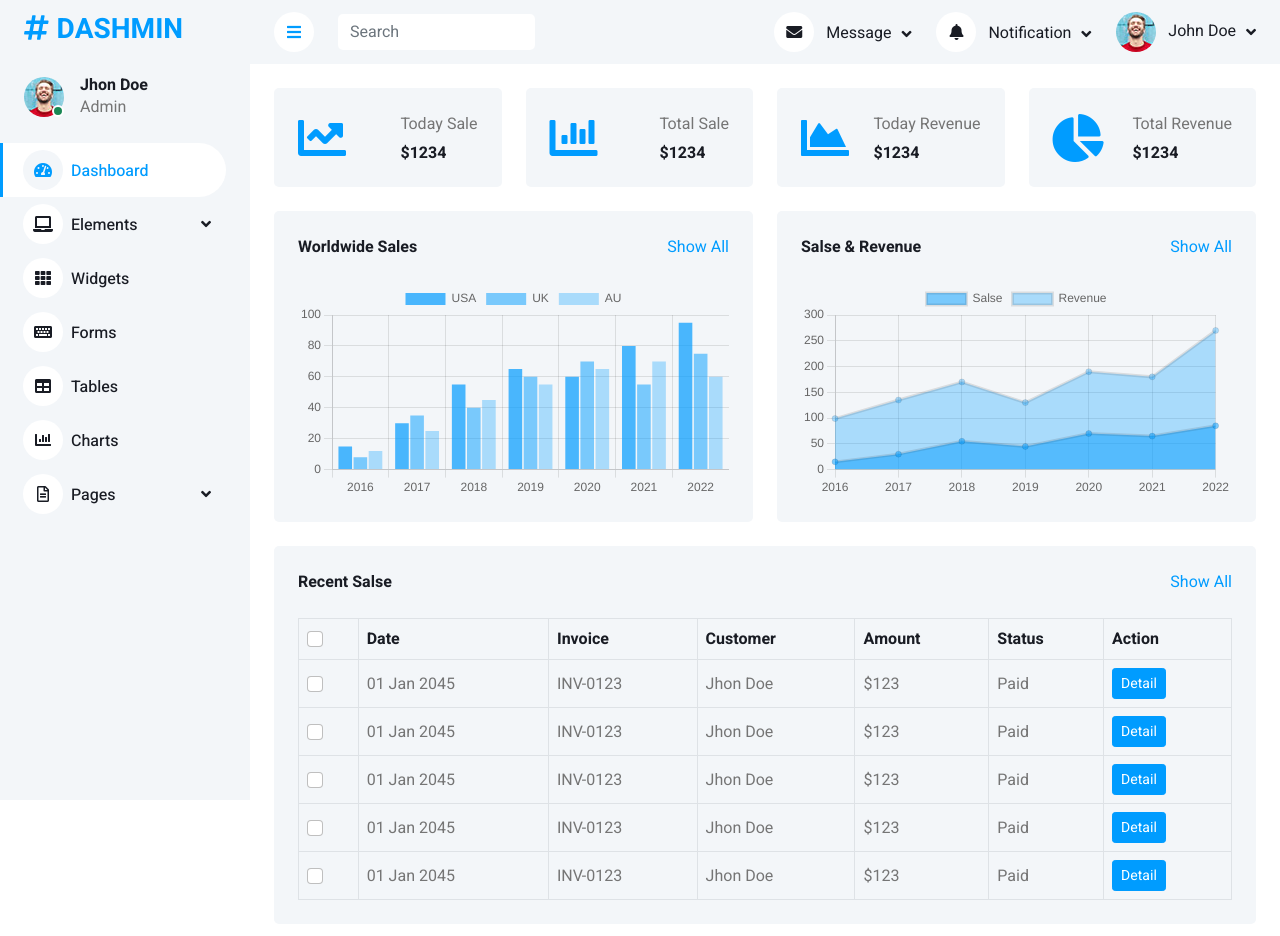
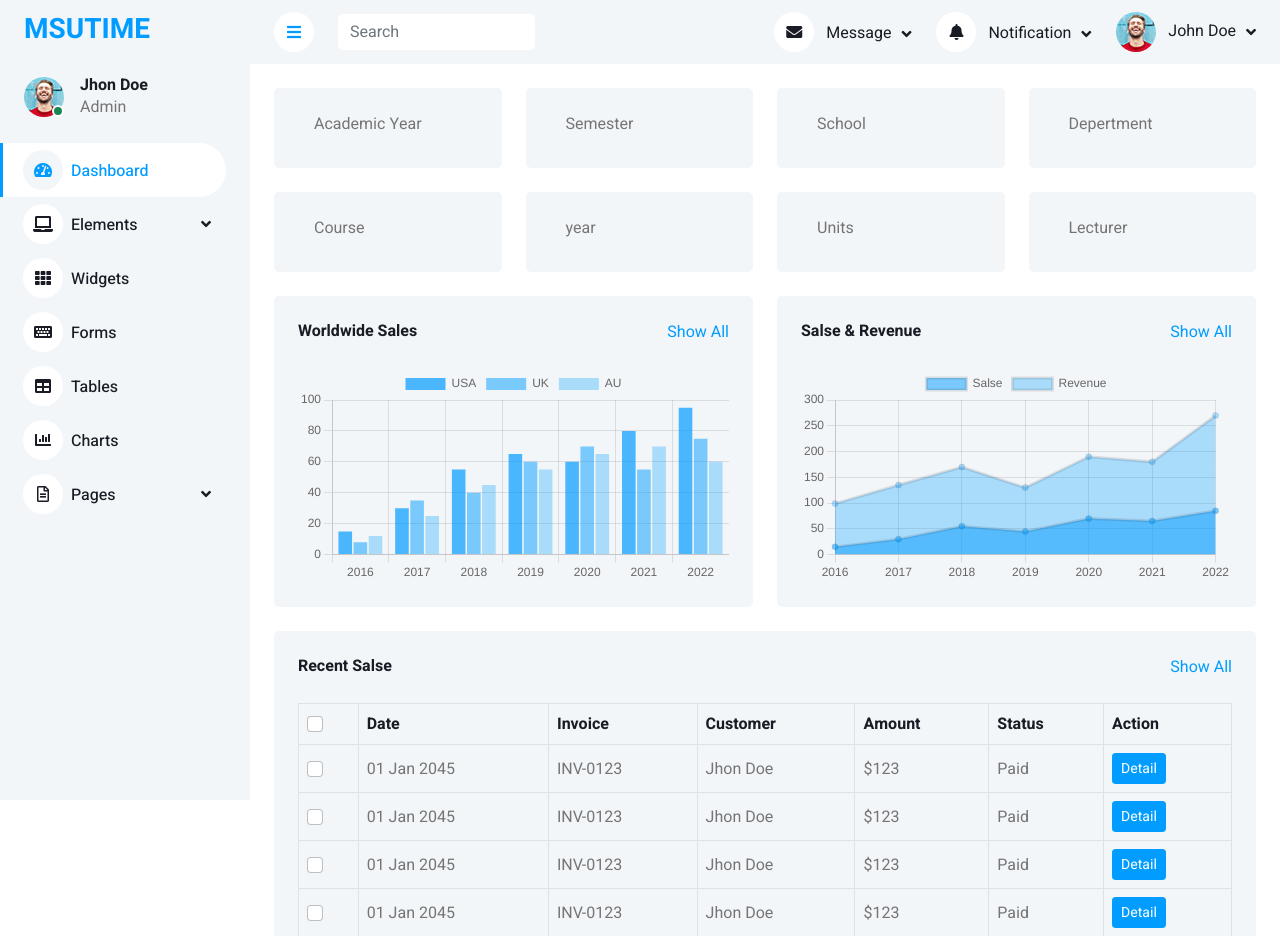
Before and after one commit to brandonladen/Django_University_Timetable, a Django app: page / in a window 1280 px wide. Shown: the top 936 px of the page. Run offline with Django 5.2, Linux system fonts and the light colour scheme; some libraries are stand-ins or nearby versions.

Commit message:
edited admin dashboard

```diff
--- a/templates/timetabling/index.html
+++ b/templates/timetabling/index.html
@@ -50,7 +50,7 @@
 <div class="sidebar pe-4 pb-3">
     <nav class="navbar bg-light navbar-light">
         <a href="{% url 'index' %}" class="navbar-brand mx-4 mb-3">
-            <h3 class="text-primary"><i class="fa fa-hashtag me-2"></i>DASHMIN</h3>
+            <h3 class="text-primary">MSUTIME</h3>
         </a>
         <div class="d-flex align-items-center ms-4 mb-4">
             <div class="position-relative">
@@ -193,37 +193,57 @@
                 <div class="row g-4">
                     <div class="col-sm-6 col-xl-3">
                         <div class="bg-light rounded d-flex align-items-center justify-content-between p-4">
-                            <i class="fa fa-chart-line fa-3x text-primary"></i>
                             <div class="ms-3">
-                                <p class="mb-2">Today Sale</p>
-                                <h6 class="mb-0">$1234</h6>
+                                <p class="mb-2">Academic Year</p>
                             </div>
                         </div>
                     </div>
                     <div class="col-sm-6 col-xl-3">
                         <div class="bg-light rounded d-flex align-items-center justify-content-between p-4">
-                            <i class="fa fa-chart-bar fa-3x text-primary"></i>
                             <div class="ms-3">
-                                <p class="mb-2">Total Sale</p>
-                                <h6 class="mb-0">$1234</h6>
+                                <p class="mb-2">Semester</p>
                             </div>
                         </div>
                     </div>
                     <div class="col-sm-6 col-xl-3">
                         <div class="bg-light rounded d-flex align-items-center justify-content-between p-4">
-                            <i class="fa fa-chart-area fa-3x text-primary"></i>
                             <div class="ms-3">
-                                <p class="mb-2">Today Revenue</p>
-                                <h6 class="mb-0">$1234</h6>
+                                <p class="mb-2">School</p>
                             </div>
                         </div>
                     </div>
                     <div class="col-sm-6 col-xl-3">
                         <div class="bg-light rounded d-flex align-items-center justify-content-between p-4">
-                            <i class="fa fa-chart-pie fa-3x text-primary"></i>
                             <div class="ms-3">
-                                <p class="mb-2">Total Revenue</p>
-                                <h6 class="mb-0">$1234</h6>
+                                <p class="mb-2">Depertment</p>
+                            </div>
+                        </div>
+                    </div>
+                    <div class="col-sm-6 col-xl-3">
+                        <div class="bg-light rounded d-flex align-items-center justify-content-between p-4">
+                            <div class="ms-3">
+                                <p class="mb-2">Course</p>
+                            </div>
+                        </div>
+                    </div>
+                    <div class="col-sm-6 col-xl-3">
+                        <div class="bg-light rounded d-flex align-items-center justify-content-between p-4">
+                            <div class="ms-3">
+                                <p class="mb-2">year</p>
+                            </div>
+                        </div>
+                    </div>
+                    <div class="col-sm-6 col-xl-3">
+                        <div class="bg-light rounded d-flex align-items-center justify-content-between p-4">
+                            <div class="ms-3">
+                                <p class="mb-2">Units</p>
+                            </div>
+                        </div>
+                    </div>
+                    <div class="col-sm-6 col-xl-3">
+                        <div class="bg-light rounded d-flex align-items-center justify-content-between p-4">
+                            <div class="ms-3">
+                                <p class="mb-2">Lecturer</p>
                             </div>
                         </div>
                     </div>
```
